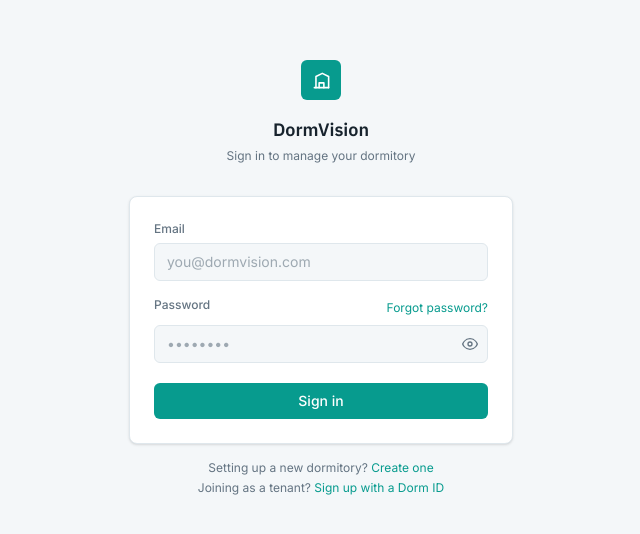
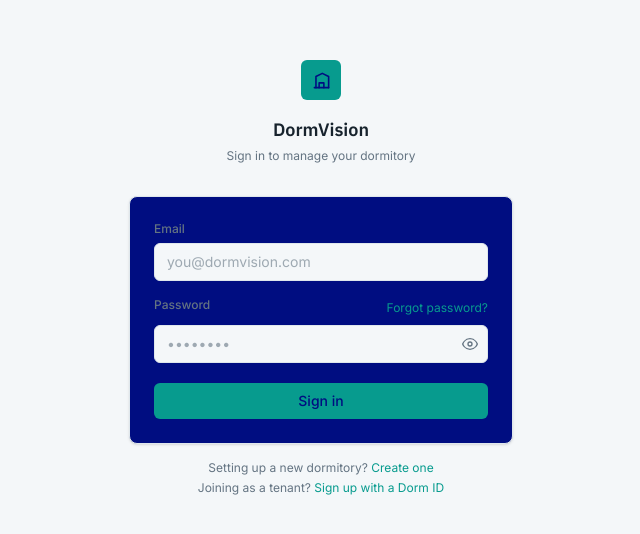
Before and after one commit to Fotatoe24/DormVision, a Next.js app: page / in a window 1280 px wide. Shown: the part 122-656 px from the top of the page, without its empty margins (319-959 px from the left). Built offline with nearby package versions, Linux system fonts and the light colour scheme; no server answers.

Commit message:
fixed the global.css try new color

```diff
--- a/app/globals.css
+++ b/app/globals.css
@@ -6,8 +6,8 @@
 
 :root {
   --background: #f4f7f9;
-  --surface: #ffffff;
-  --surface-muted: #003e65;
+  --surface: #000d81;
+  --surface-muted: #edf2f5;
   --foreground: #17232d;
   --foreground-muted: #647482;
   --primary: #079b8e;
```
